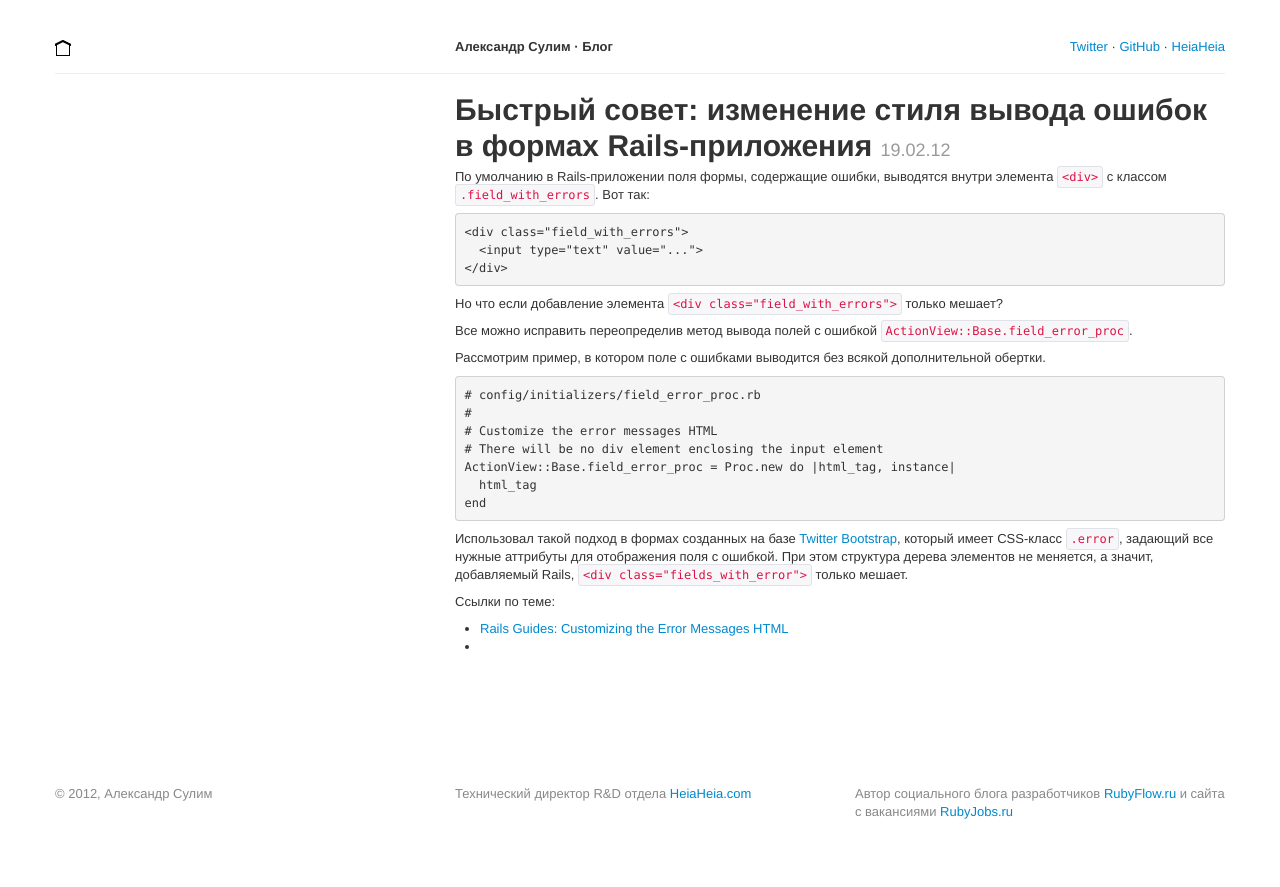
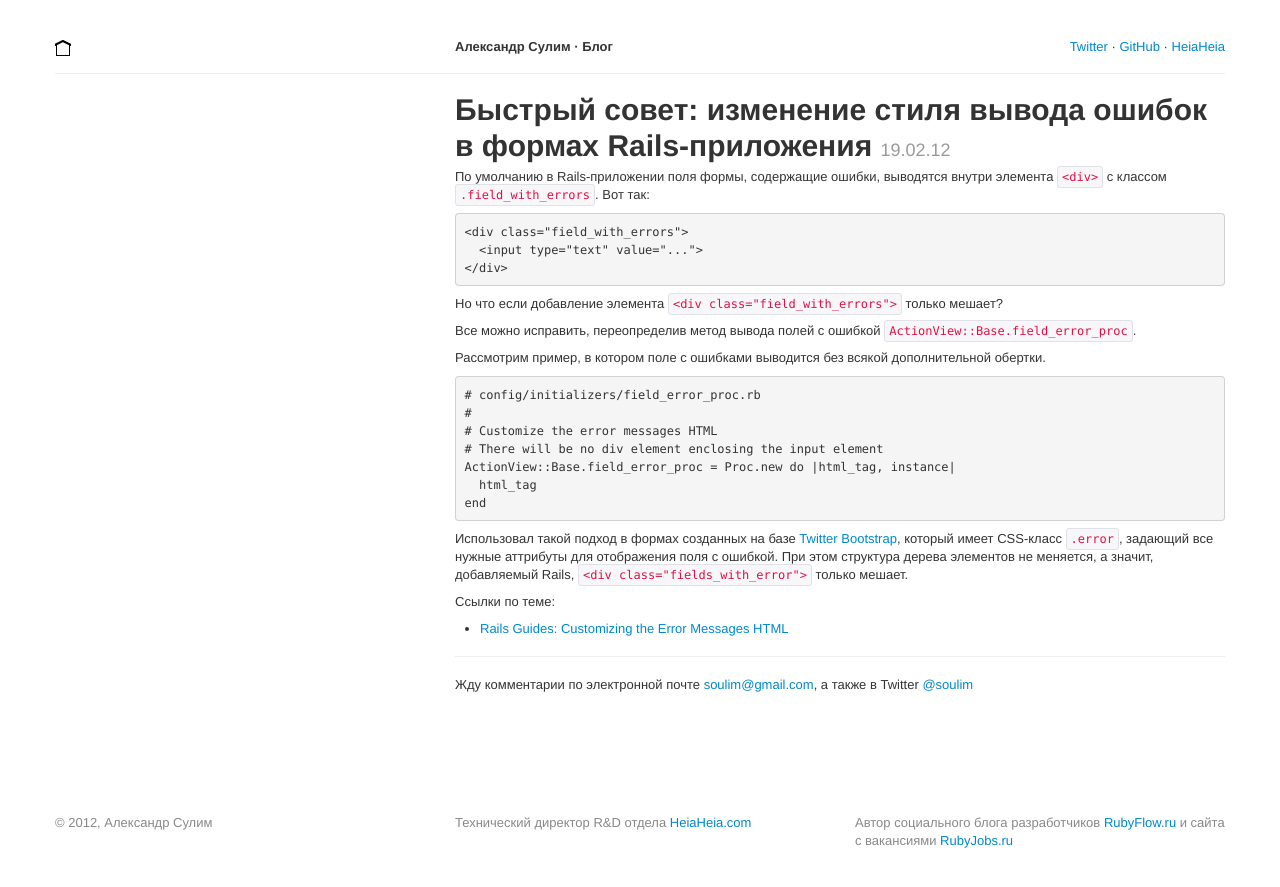
Before and after one commit to soulim/soulim.github.com, a Jekyll site: the page built from _posts/2012-02-19-quick-tip-change-default-error-styling-in-rails.markdown, in a window 1280 px wide. Shown: the top 887 px of the page. Built offline with Jekyll 4.4.1, drawn with Linux system fonts in a browser that asks for light colours.

Commit message:
Fix typo. Update layout

```diff
--- a/_layouts/post.html
+++ b/_layouts/post.html
@@ -3,3 +3,6 @@ layout: default
 ---
 <h1>{{ page.title }} <small>{{ page.date | date: "%d.%m.%y" }}</small></h1>
 {{ content }}
+
+<hr />
+Жду комментарии по электронной почте <a href="mailto:soulim@gmail.com">soulim@gmail.com</a>, а также в Twitter <a href="http://twitter.com/soulim">@soulim</a>
--- a/_posts/2012-01-10-the-spdy-book.markdown
+++ b/_posts/2012-01-10-the-spdy-book.markdown
@@ -34,5 +34,3 @@ The SPDY Book можно использовать как справочник п
 - Шоу [Hypercritical](http://5by5.tv/hypercritical). Еженедельные беседы о событях из мира Apple. Ведущие - Дэн Бенжамин (Dan Benjamin) и Джон Сиракьюса (John Siracusa)
 - [SPDY Whitepaper](http://www.chromium.org/spdy/spdy-whitepaper)
 - [Google Tech Talk: SPDY Essentials](http://www.youtube.com/watch?v=TNBkxA313kk)
-
-Жду комментарии по электронной почте <soulim@gmail.com>, а также в Twitter [@soulim](http://twitter.com/soulim)
--- a/_posts/2012-02-12-toster-ruby.markdown
+++ b/_posts/2012-02-12-toster-ruby.markdown
@@ -48,7 +48,3 @@ thumb_url:
 Благодарю компанию [H2 Russia](https://twitter.com/h2russia/) за организацию поездки.
 
 Отдельное и огромное спасибо всем докладчикам!
-
----
-
-Жду комментарии по электронной почте <soulim@gmail.com>, а также в Twitter [@soulim](http://twitter.com/soulim)
--- a/_posts/2012-02-19-quick-tip-change-default-error-styling-in-rails.markdown
+++ b/_posts/2012-02-19-quick-tip-change-default-error-styling-in-rails.markdown
@@ -12,7 +12,7 @@ published: true
 
 Но что если добавление элемента `<div class="field_with_errors">` только мешает?
 
-Все можно исправить переопределив метод вывода полей с ошибкой `ActionView::Base.field_error_proc`.
+Все можно исправить, переопределив метод вывода полей с ошибкой `ActionView::Base.field_error_proc`.
 
 Рассмотрим пример, в котором поле с ошибками выводится без всякой дополнительной обертки.
 
@@ -29,4 +29,3 @@ published: true
 Ссылки по теме:
 
 - [Rails Guides: Customizing the Error Messages HTML](http://guides.rubyonrails.org/active_record_validations_callbacks.html#customizing-error-messages-css)
--
```
